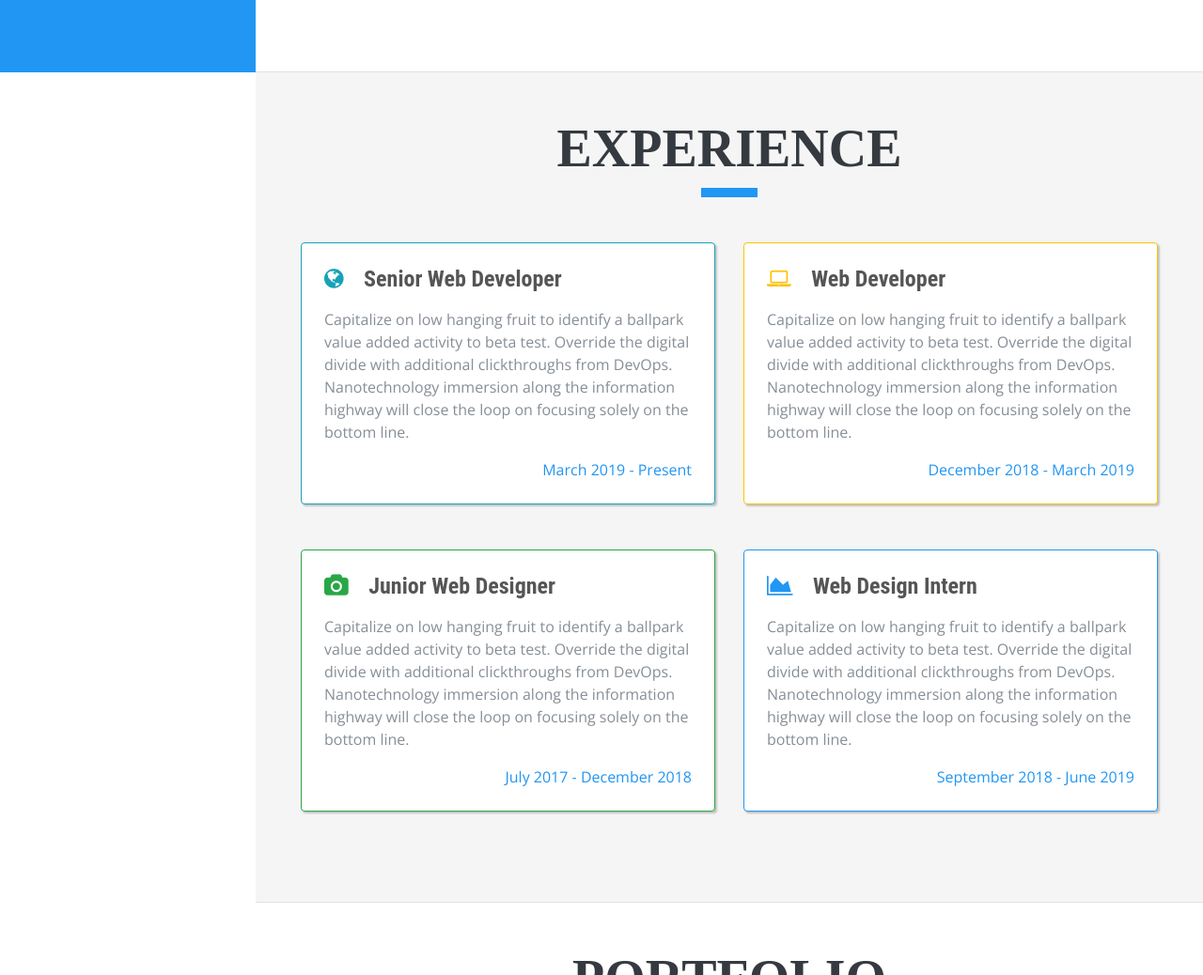
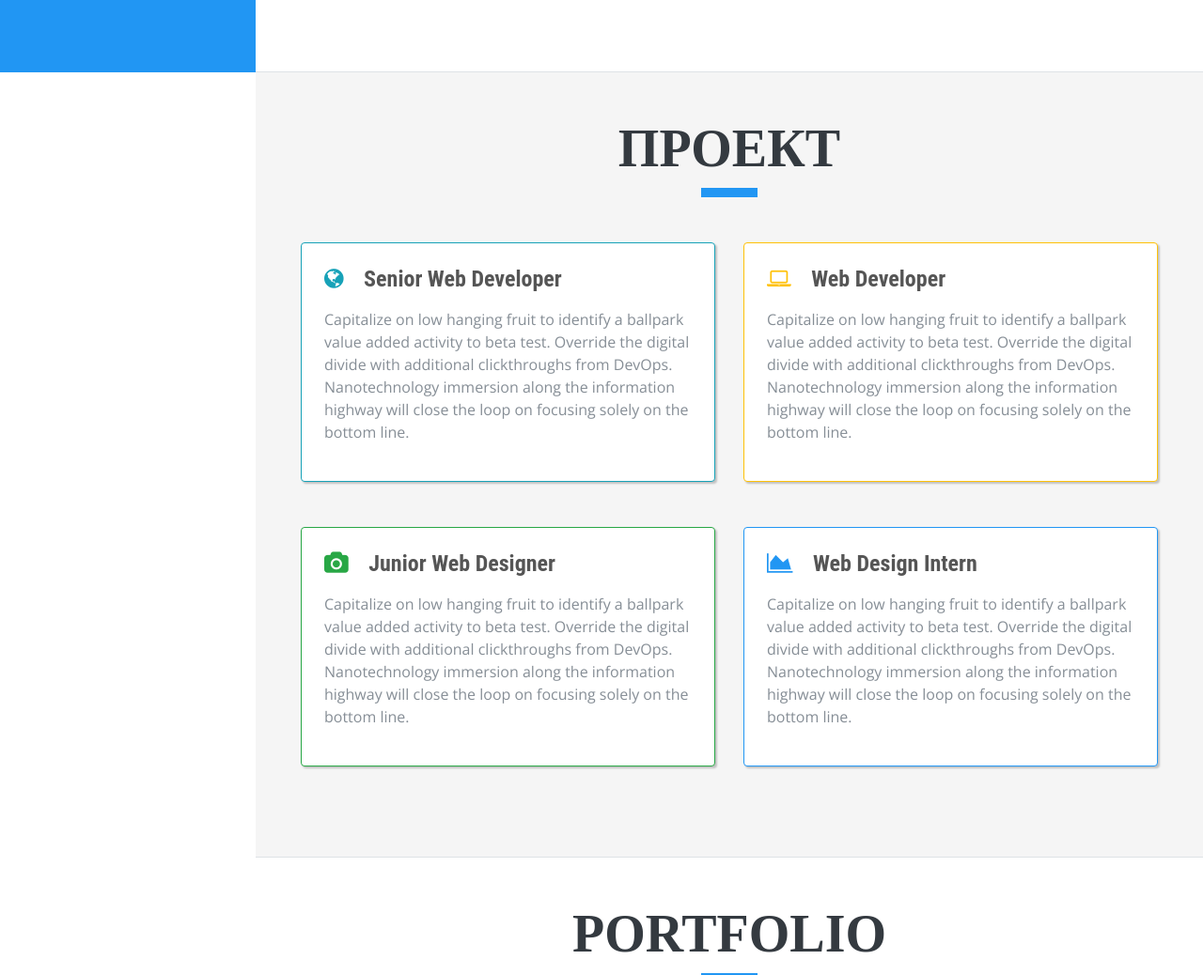
Before and after one commit to Sindar95/Syndar, a plain HTML site: page index.html in a window 1280 px wide. Shown: the part 723-1761 px from the top of the page at 94% size. Drawn offline with nearby package versions, Linux system fonts and the light colour scheme; a web font is replaced by a local one.

Commit message:
Update index.html

```diff
--- a/index.html
+++ b/index.html
@@ -64,7 +64,7 @@
               <div class="subheading mb-5">THE NEXT BIG IDEA IS WAITING FOR ITS NEXT BIG CHANGER WITH
                   <a href="#">THEMSBIT</a>
               </div>
-              <p class="mb-5" style="max-width: 500px;" >I am experienced in leveraging agile frameworks to provide a robust synopsis for high level overviews. Iterative approaches to corporate strategy foster collaborative thinking to further the overall value proposition.</p>
+
               <ul class="list-inline list-social-icons mb-0">
                   <li class="list-inline-item">
                       <a href="#">
@@ -108,7 +108,7 @@
       <section class="resume-section p-3 p-lg-5 " id="experience">
           <div class="row my-auto">
               <div class="col-12">
-                <h2 class="  text-center">Experience</h2>
+                <h2 class="  text-center">Проект</h2>
                 <div class="mb-5 heading-border"></div>
               </div>
               <div class="resume-item col-md-6 col-sm-12 " >
@@ -118,7 +118,7 @@
                       <p>Capitalize on low hanging fruit to identify a ballpark value added activity to beta test. Override the digital divide with additional clickthroughs from DevOps. Nanotechnology immersion along the information highway will close the loop on focusing solely on the bottom line.</p>
                   </div>
                   <div class="resume-date text-md-right">
-                      <span class="text-primary">March 2019 - Present</span>
+
                   </div>
                 </div>
               </div>
@@ -129,7 +129,7 @@
                       <p>Capitalize on low hanging fruit to identify a ballpark value added activity to beta test. Override the digital divide with additional clickthroughs from DevOps. Nanotechnology immersion along the information highway will close the loop on focusing solely on the bottom line.</p>
                   </div>
                   <div class="resume-date text-md-right">
-                      <span class="text-primary">December 2018 - March 2019</span>
+
                   </div>
                 </div>
               </div>
@@ -140,7 +140,7 @@
                       <p>Capitalize on low hanging fruit to identify a ballpark value added activity to beta test. Override the digital divide with additional clickthroughs from DevOps. Nanotechnology immersion along the information highway will close the loop on focusing solely on the bottom line.</p>
                   </div>
                   <div class="resume-date text-md-right">
-                      <span class="text-primary">July 2017 - December 2018</span>
+
                   </div>
                 </div>
               </div>
@@ -151,13 +151,13 @@
                       <p>Capitalize on low hanging fruit to identify a ballpark value added activity to beta test. Override the digital divide with additional clickthroughs from DevOps. Nanotechnology immersion along the information highway will close the loop on focusing solely on the bottom line.</p>
                   </div>
                   <div class="resume-date text-md-right">
-                      <span class="text-primary">September 2018 - June 2019</span>
+
                   </div>
                 </div>
               </div>
           </div>
       </section>
-      <div class="tlinks">Collect from <a href="http://www.cssmoban.com/"  title="网站模板">网站模板</a></div>
+
 
     <!--====================================================
                         PORTFOLIO
```
